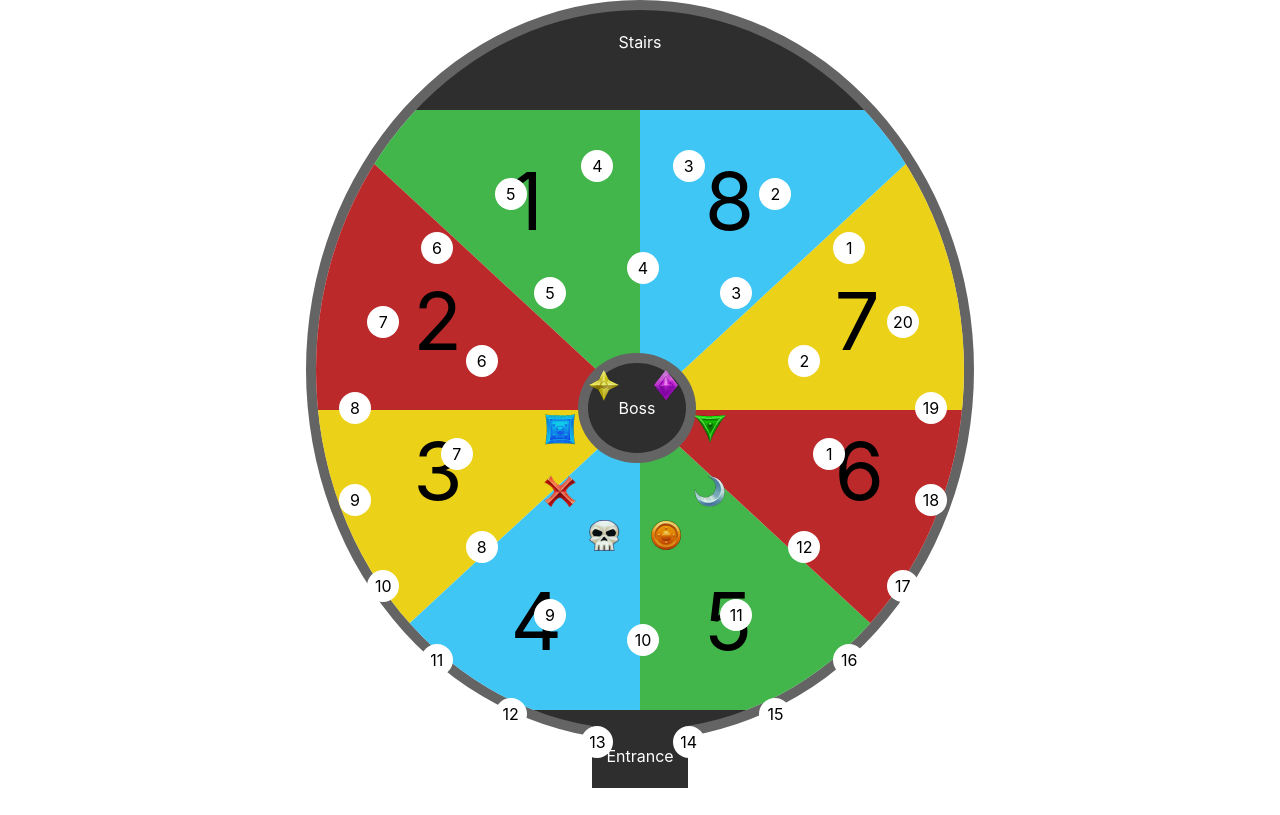
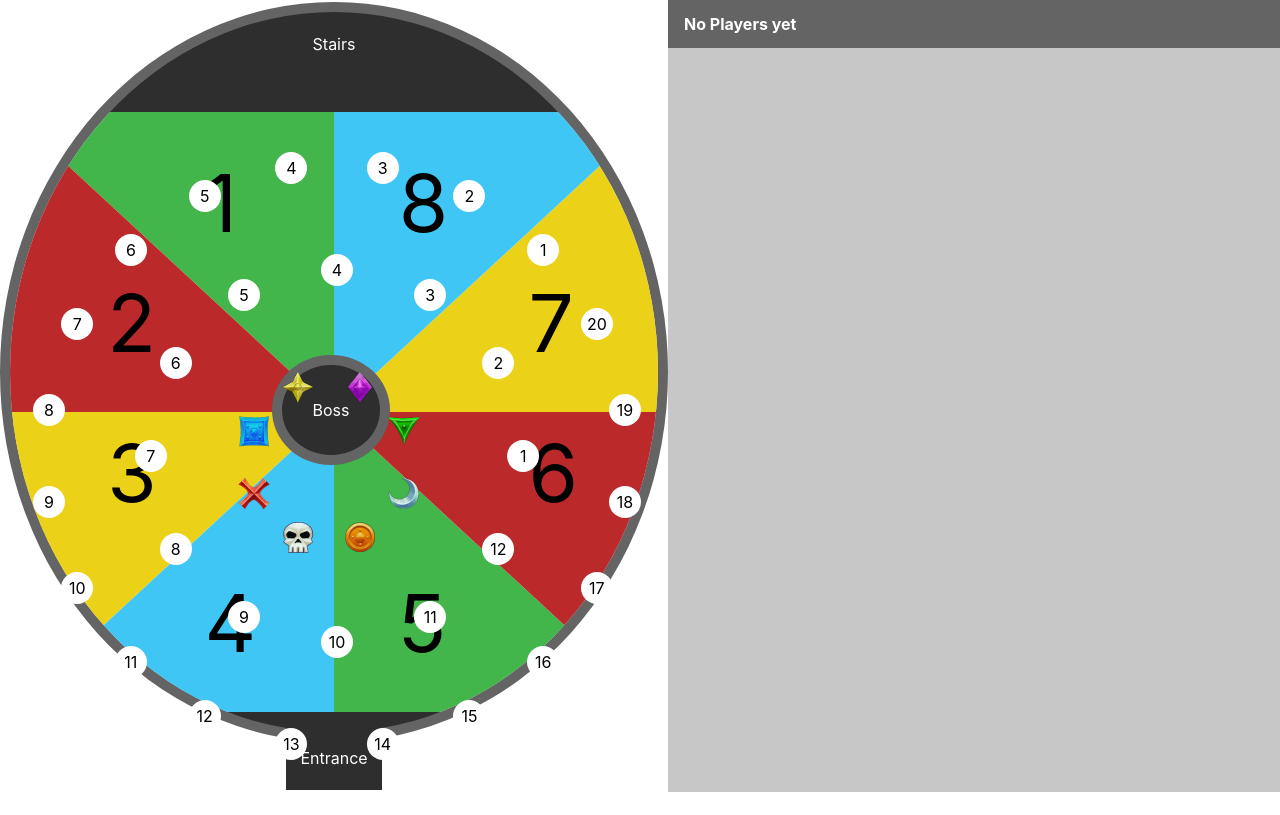
Before and after one commit to dydyF05/cthun-strat-wow-classic, a React (Create React App) app: page / in a window 1280 px wide. Built offline with nearby package versions, Linux system fonts and the light colour scheme.

Commit message:
players empty state

```diff
--- a/src/App.css
+++ /dev/null
@@ -1,38 +0,0 @@
-.App {
-  text-align: center;
-}
-
-.App-logo {
-  height: 40vmin;
-  pointer-events: none;
-}
-
-@media (prefers-reduced-motion: no-preference) {
-  .App-logo {
-    animation: App-logo-spin infinite 20s linear;
-  }
-}
-
-.App-header {
-  background-color: #282c34;
-  min-height: 100vh;
-  display: flex;
-  flex-direction: column;
-  align-items: center;
-  justify-content: center;
-  font-size: calc(10px + 2vmin);
-  color: white;
-}
-
-.App-link {
-  color: #61dafb;
-}
-
-@keyframes App-logo-spin {
-  from {
-    transform: rotate(0deg);
-  }
-  to {
-    transform: rotate(360deg);
-  }
-}
--- a/src/App.tsx
+++ b/src/App.tsx
@@ -1,8 +1,7 @@
-import './App.css';
-import BossRoom from './components/BossRoom';
+import Home from './screens/Home';
 
 function App() {
-  return <BossRoom />;
+  return <Home />;
 }
 
 export default App;
--- /dev/null
+++ b/src/components/PlayerList/index.module.css
@@ -0,0 +1,17 @@
+.emptyContainer {
+  height: 100%;
+  display: flex;
+  justify-content: center;
+  align-items: flex-start;
+  flex: 1;
+  min-width: 400px;
+  min-height: 99vh;
+  background-color: var(--color-grey-light);
+}
+
+.emptyContainer > h2 {
+  width: 100%;
+  padding: 16px;
+  background-color: var(--color-grey);
+  color: #fff;
+}
--- /dev/null
+++ b/src/components/PlayerList/index.tsx
@@ -0,0 +1,22 @@
+import { FunctionComponent, memo } from 'react';
+import { Player } from '../../redux/Players';
+import classes from './index.module.css';
+
+export type Props = {
+  ids?: Player['name'][];
+};
+
+const PlayerList: FunctionComponent<Props> = memo(({ ids }) => {
+  if (!ids?.length) {
+    return (
+      <div className={classes.emptyContainer}>
+        <h2>No Players yet</h2>
+      </div>
+    );
+  }
+
+  return null;
+});
+PlayerList.displayName = 'PlayerList';
+
+export default PlayerList;
--- /dev/null
+++ b/src/containers/PlayerList.tsx
@@ -0,0 +1,11 @@
+import { FunctionComponent, memo } from 'react';
+import Component from '../components/PlayerList';
+
+export type Props = Record<string, never>;
+
+const PlayerList: FunctionComponent<Props> = memo(() => {
+  return <Component />;
+});
+PlayerList.displayName = 'PlayerList';
+
+export default PlayerList;
--- a/src/index.css
+++ b/src/index.css
@@ -10,6 +10,7 @@ body {
   --color-yellow: #ebd118;
   --color-blue: #3fc6f5;
   --color-green: #42b54b;
+  --color-grey-light: #c7c7c7;
   --color-grey: #646464;
   --color-grey-heavy: #2e2e2e;
   --color-white: #ffffff;
--- /dev/null
+++ b/src/screens/Home.module.css
@@ -0,0 +1,6 @@
+.container {
+  display: flex;
+  flex-direction: row;
+  justify-content: center;
+  align-items: center;
+}
--- /dev/null
+++ b/src/screens/Home.tsx
@@ -0,0 +1,17 @@
+import { FunctionComponent } from 'react';
+import BossRoom from '../components/BossRoom';
+import PlayerList from '../containers/PlayerList';
+import classes from './Home.module.css';
+
+export type Props = Record<string, never>;
+
+const Home: FunctionComponent<Props> = () => {
+  return (
+    <div className={classes.container}>
+      <BossRoom />
+      <PlayerList />
+    </div>
+  );
+};
+
+export default Home;
```
Also changed, not shown: 1 other file (tests, documents, lock files or other folders).
